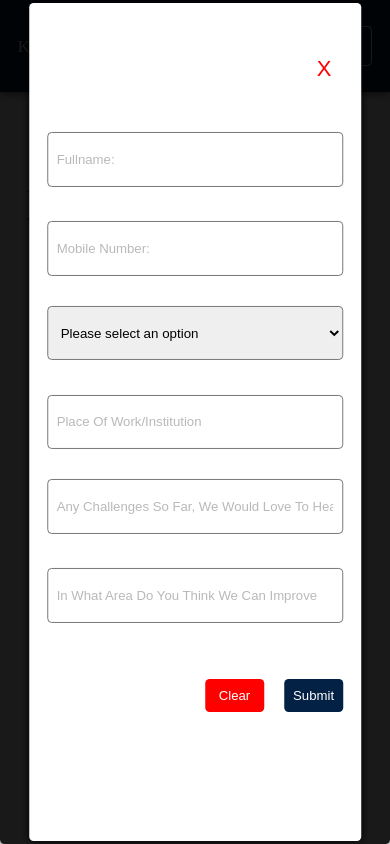
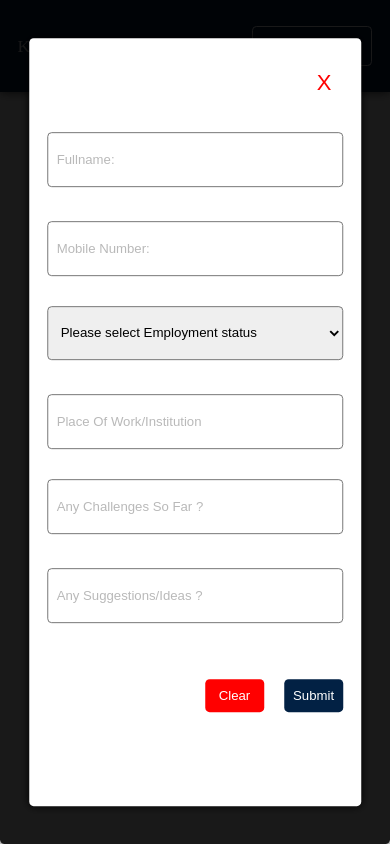
Before and after one commit to uniquness1/kp-feedback, a plain HTML site: page index.html in a window 390 px wide. Both pictures are taken after a click on the button "Get Started". Drawn offline with nearby package versions, Linux system fonts and the light colour scheme.

Commit message:
second commit

```diff
--- a/index.html
+++ b/index.html
@@ -15,7 +15,7 @@
         <button class="contact">Contact Us</button>
     </nav>
 </header>
-<section class="container">
+<section class="container-1">
     <div class="hero" id="hero">
         <h1 data-aos="fade-right" data-aos-easing="linear"
         data-aos-duration="1500" class="main-heading">Hello, Welcome....</h1>
@@ -37,7 +37,7 @@
                     </div>
                     <div class="form-content">
                         <select name="work" id="work">
-                            <option selected disabled value="null">Please select an option</option>
+                            <option selected disabled value="null">Please select Employment status</option>
                             <option value="student">Student</option>
                             <option value="corper">Corper</option>
                             <option value="employed">Employed/Unemployed</option>
@@ -47,9 +47,9 @@
                     <!-- <p class="error"></p> -->
                     </div>
                     <div class="form-content">
-                        <input type="text" placeholder="Any challenges so far, We would love to hear from you" name="challenges" id="challenges" required>
+                        <input type="text" placeholder="Any challenges so far ?" name="challenges" id="challenges" required>
                         <!-- <p class="error"></p> -->
-                    <input type="text" placeholder="In What area do you think we can improve" name="improve" id="improve" required>
+                    <input type="text" placeholder="Any Suggestions/Ideas ?" name="improve" id="improve" required>
                     <!-- <p class="error"></p> -->
                     </div>
                     <div class="form-content--1">
--- a/style.css
+++ b/style.css
@@ -42,11 +42,13 @@ nav{
   color: #022144;
   border: .1rem solid #022144;
 }
-.container{
+.container-1{
   margin: 10rem auto;
+  padding: 0 10rem;
 }
 .hero{
   text-align: center;
+  max-width: 120rem;
 }
 .main-heading{
   font-size: 8rem;
@@ -161,7 +163,8 @@ select{
   padding: 2rem 1rem;
 }
 select option{
-  color: #b9b9b9;
+  color: #000;
+  background: #fff;
   text-transform: capitalize;
 }
 ::placeholder{
@@ -189,6 +192,13 @@ option:focus::placeholder {
 .error input {
   border-color: #ff3860;
 }
+
+/* media query/responsiveness */
+@media (max-width: 812px){
+  .container-1{
+    padding: 0 5rem;
+  }
+}
 @media(max-width:765px){
   body,
   html{
@@ -201,13 +211,27 @@ option:focus::placeholder {
   #pop-up{
     padding: 5rem 2rem;
   }
+  .container-1{
+    padding: 0 2rem;
+  }
+}
+@media(max-width:651px){
+  .main-heading{
+    font-size: 6rem;
+  }
+  .paragraph{
+    font-size: 2.5rem;
+  }
 }
 @media(max-width:612px){
   html{
     font-size: 55%;
   }
+  .container-1{
+    padding: 0 1rem;
+  }
   .main-heading{
-    font-size: 5rem;
+    font-size: 4rem;
     padding-bottom: .2rem;
   }
   .paragraph{
@@ -224,6 +248,14 @@ option:focus::placeholder {
   }
 
 }
+@media(max-width:390px){
+  .form-container{
+    padding: 4rem 0;
+  }
+  .close{
+    top: -3%;
+  }
+}
 @media(max-width:376px){
   html{
     font-size: 50%;
@@ -237,7 +269,9 @@ option:focus::placeholder {
     font-size: 1.6rem;
     padding-bottom: 1.5rem;
   }
-
+  input, select{
+    margin: 7px 0;
+  }
   .logo{
     font-size: 1.3rem;
   }
```
